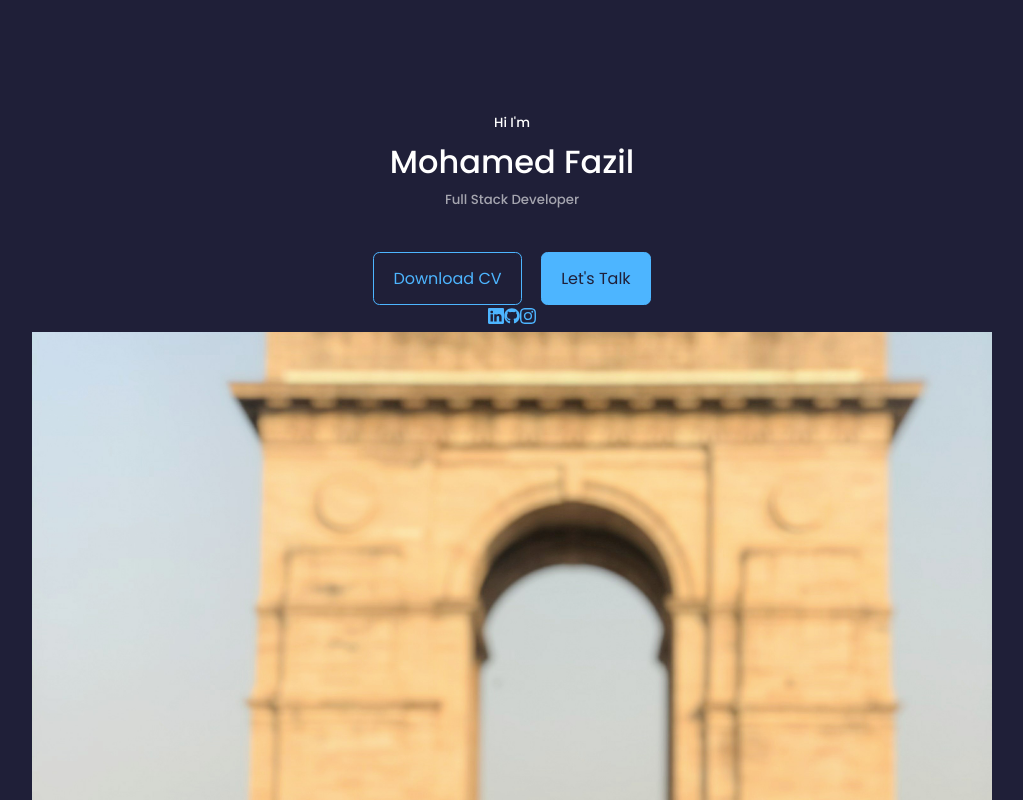
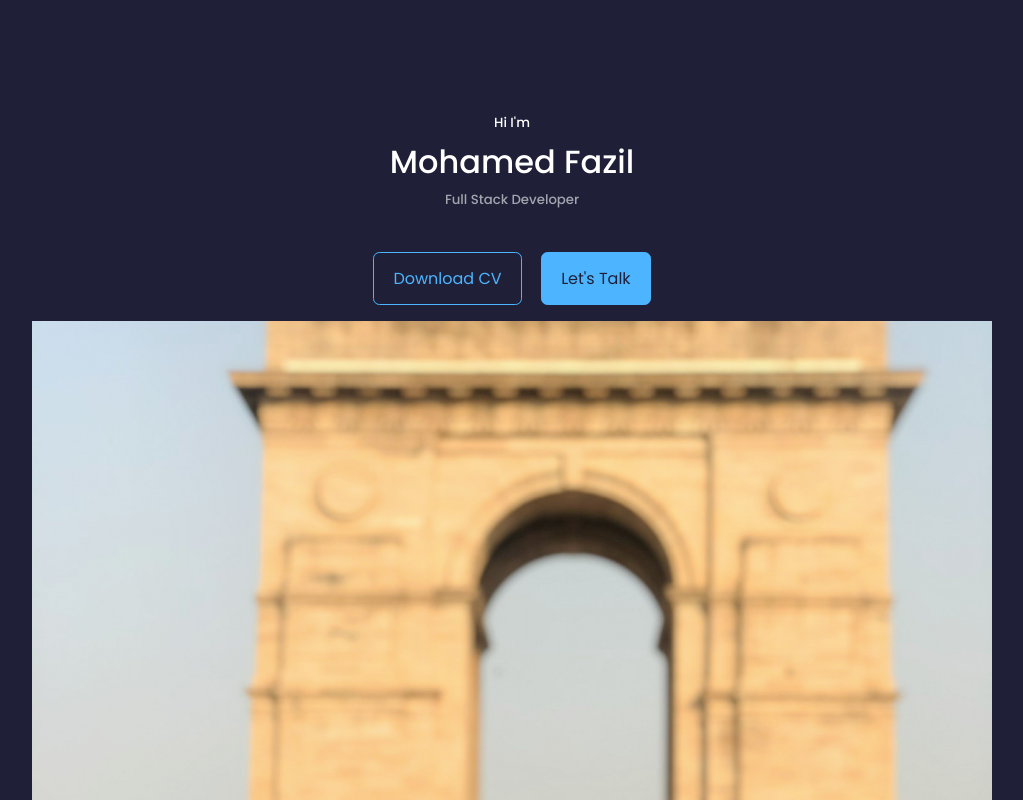
Before and after one commit to mohamedfazilk/React-Portfolio, a React (Create React App) app: page / in a window 1280 px wide. Shown: the top 800 px of the page, without its empty margins (128-1151 px from the left). Built offline with nearby package versions, Linux system fonts and the light colour scheme.

Commit message:
style the social icons

```diff
--- a/src/components/header/header.css
+++ b/src/components/header/header.css
@@ -14,7 +14,22 @@
 /* ==========================cal(CV AND LETS TALK BUTTONS)========================= */
 .cal {
     margin-top: 2.5rem;
+    margin-bottom: 1rem;
     display: flex;
     gap: 1.2rem;
     justify-content: center;
 }
+
+/* =================================social-icons=============== */
+
+.header__socials {
+
+    display: flex;
+    flex-direction: column;
+    align-items: center;
+    gap: 0.8rem;
+    position: absolute;
+    left: 0;
+    bottom: 3rem;
+
+}
```
